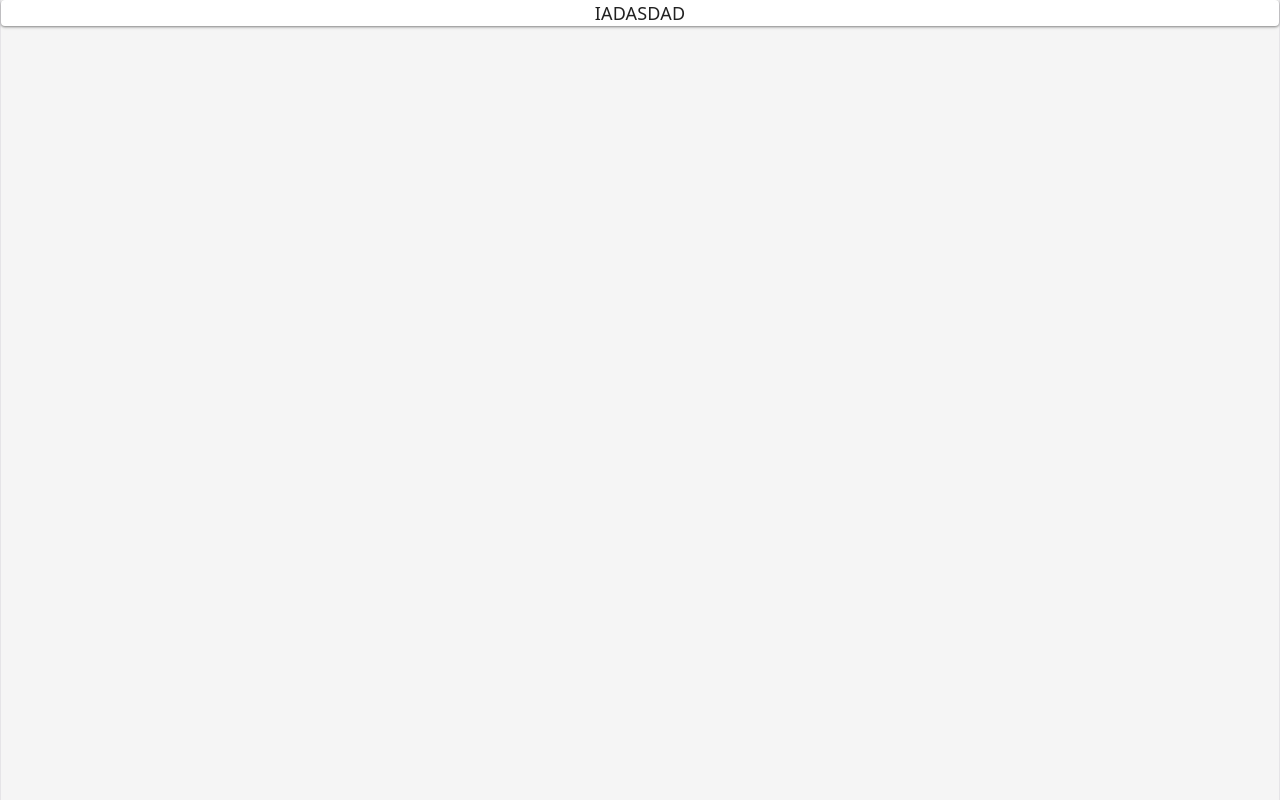
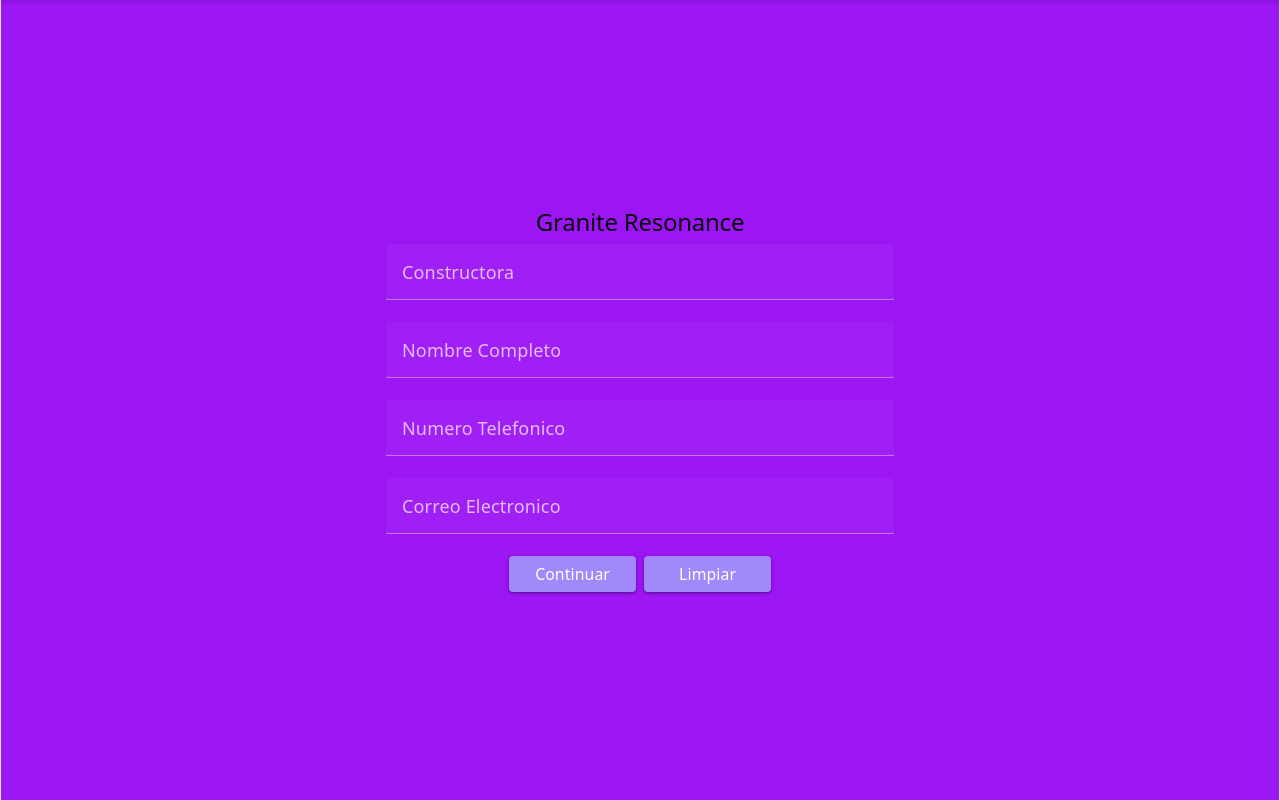
Before and after one commit to MachadoLuis/GestionConstruccionesFront, a Vue app: page /register in a window 1280 px wide. Before the commit this address had no page. Built offline with nearby package versions, Linux system fonts and the light colour scheme.

Commit message:
feat:Creacion de Register y Login

```diff
--- a/src/App.vue
+++ b/src/App.vue
@@ -15,7 +15,7 @@ const layout_component = computed(() => {
 
 </script>
 <template>
-  <v-app style="background-color:#F5F5F5">
+  <v-app>
     <component :is="layout_component">
       <RouterView/>
     </component>
--- /dev/null
+++ b/src/components/user_form.vue
@@ -0,0 +1,62 @@
+<script setup>
+import {useField, useForm} from "vee-validate"
+const {handleSubmit} = useForm({
+  validationSchema: {
+    username(value) {return value ? true : "El nombre de usuario es requerido"},
+    password(value) {
+      if(!value){
+        return "La contraseña de usuario es requerida"
+      }
+      const password_regex = /^(?=.*[0-9])(?=.*[!@#$%^&*()_+\-=\[\]{};':"\\|,.<>\/?]).{8,}$/
+      if(!password_regex.test(value)){
+        return 'La contraseña debe tener al menos 8 caracteres, un número y un carácter especial'
+      }
+      return true
+    },
+    confirm_password(value, context) {
+      if(!value){
+        return "Ingrese la contraseña de usuario"
+      }
+      const password = context.form.password
+      if(value !== password){
+        return "La contraseña no coincide"
+      }
+      return true
+    }
+  }
+})
+
+const user_name = useField('username')
+const user_password = useField('password')
+const confirm_password = useField('confirm_password')
+
+const submit = handleSubmit(values => {
+  console.log(values)
+})
+</script>
+
+<template>
+    <h2>Granite Resonance</h2>
+    <form @submit.prevent="submit">
+      <v-text-field
+          v-model="user_name.value.value"
+          :error-messages="user_name.errorMessage.value"
+          label="Usuario"
+      />
+      <v-text-field
+          v-model="user_password.value.value"
+          :error-messages="user_password.errorMessage.value"
+          label="Contraseña"
+      />
+      <v-text-field
+          v-model="confirm_password.value.value"
+          :error-messages="confirm_password.errorMessage.value"
+          label="Confirmar Contraseña"
+      />
+      <v-btn color="#A188FB" min-width="50%" type="submit">Registrar</v-btn>
+    </form>
+</template>
+
+<style scoped>
+
+</style>
--- /dev/null
+++ b/src/components/user_info_form.vue
@@ -0,0 +1,103 @@
+<script setup>
+import {useField, useForm} from "vee-validate";
+import {useRouter} from "vue-router";
+
+const emits = defineEmits(["form_success"])
+
+const {handleSubmit, handleReset} = useForm({
+  validationSchema:{
+    user_info_company(value) {
+      if(!value){
+        return 'Nombre de compañia o constructora es requerida'
+      }
+
+      const string_regex = /^[a-zA-ZáéíóúÁÉÍÓÚñÑ\s]+$/;
+
+      if(!string_regex.test(value)) {
+        return 'No se admiten numeros ni caracteres especiales'
+      }
+      return true
+    },
+    user_info_full_name(value) {
+      if(!value){
+        return 'Nombre completo del usuario es requerido'
+      }
+
+      const string_regex = /^[a-zA-ZáéíóúÁÉÍÓÚñÑ\s]+$/
+
+      if(!string_regex.test(value)) {
+        return 'No se admiten numeros ni caracteres especiales'
+      }
+      return true
+    },
+    user_info_phone(value) {
+      if(!value){
+        return 'Numero telefonico del usuario es requerido'
+      }
+
+      const phone_regex = /^\d{9}$/
+
+      if(!phone_regex.test(value)) {
+        return 'No se admiten numeros de mas de 9 digitos'
+      }
+      return true
+    },
+    user_info_email(value) {
+      if(!value){
+        return 'Correo electronico del usuario es requerido'
+      }
+
+      const email_regex = /^[a-zA-Z0-9._%+-]+@[a-zA-Z0-9.-]+\.[a-zA-Z]{2,}$/
+
+      if(!email_regex.test(value)) {
+        return 'No se admite este formato de correo electronico'
+      }
+      return true
+    }
+  }
+})
+
+const user_info_company = useField("user_info_company")
+const user_info_full_name = useField("user_info_full_name")
+const user_info_phone = useField("user_info_phone")
+const user_info_email = useField("user_info_email")
+
+const submit = handleSubmit(values => {
+  emits("form_success", true)
+})
+
+</script>
+
+<template>
+      <h2>Granite Resonance</h2>
+      <form @submit.prevent="submit">
+        <v-text-field
+            v-model="user_info_company.value.value"
+            :error-messages="user_info_company.errorMessage.value"
+            label="Constructora"
+        />
+        <v-text-field
+            v-model="user_info_full_name.value.value"
+            :error-messages="user_info_full_name.errorMessage.value"
+            label="Nombre Completo"
+        />
+        <v-text-field
+            v-model="user_info_phone.value.value"
+            :error-messages="user_info_phone.errorMessage.value"
+            label="Numero Telefonico"
+        />
+        <v-text-field
+            v-model="user_info_email.value.value"
+            :error-messages="user_info_email.errorMessage.value"
+            label="Correo Electronico"
+        />
+        <div class="d-flex justify-center ga-2" >
+          <v-btn color="#A188FB" min-width="25%" type="submit">Continuar</v-btn>
+          <v-btn color="#A188FB" min-width="25%" @click="handleReset">Limpiar</v-btn>
+        </div>
+      </form>
+</template>
+
+<style scoped>
+
+</style>
--- a/src/data/user.json
+++ b/src/data/user.json
@@ -1,21 +1,18 @@
 [
   {
     "id_user": 1,
-    "id_user_info": 1,
     "user_name": "luis28",
     "user_password": "hashed_machado28",
     "user_type": "OWNER"
   },
   {
     "id_user": 2,
-    "id_user_info": 2,
     "user_name": "eramirez.obra",
     "user_password": "hashed_elena2026",
     "user_type": "WORKER"
   },
   {
     "id_user": 3,
-    "id_user_info": 3,
     "user_name": "cmendoza.maestro",
     "user_password": "hashed_carlos99",
     "user_type": "WORKER"
--- a/src/layouts/horizontal_navbar_layout.vue
+++ b/src/layouts/horizontal_navbar_layout.vue
@@ -4,7 +4,6 @@
 
 <template>
   <v-card>
-    IADASDAD
   </v-card>
   <v-main>
     <RouterView/>
--- a/src/main.js
+++ b/src/main.js
@@ -4,9 +4,9 @@ import '@mdi/font/css/materialdesignicons.css'
 import App from './App.vue'
 import router from  './router'
 import 'vuetify/styles'
-import {createVuetify} from 'vuetify'
+import importVuetifyConfig from '@/plugins/vuetify.js'
 
 createApp(App)
     .use(router)
-    .use(createVuetify({}))
+    .use(importVuetifyConfig)
     .mount('#app')
--- a/src/pages/index.vue
+++ b/src/pages/index.vue
@@ -1,6 +1,9 @@
 <script setup>
 import {useRouter} from "vue-router";
 const router = useRouter();
+const go_to_login = () => {
+  router.push("/login");
+}
 const go_to_projects = () => {
   router.push("/projects");
 }
@@ -12,7 +15,7 @@ const go_to_projects = () => {
       <v-app-bar-title class="font-weight-bold" style="color:#F5F5F5">GraniteResonance</v-app-bar-title>
       <v-spacer></v-spacer>
       <template v-slot:append>
-        <v-btn variant="text" style="color:#F5F5F5">
+        <v-btn variant="text" style="color:#F5F5F5" @click="go_to_login">
           Cuenta Empresa
           <v-icon end>mdi-briefcase-account</v-icon>
         </v-btn>
--- /dev/null
+++ b/src/pages/login.vue
@@ -0,0 +1,66 @@
+<script setup>
+import {useField, useForm} from "vee-validate";
+import {onMounted, ref} from "vue";
+import user_json from "@/data/user.json"
+import {useRouter} from "vue-router";
+
+const router = useRouter()
+
+const users = ref([])
+const current_user = ref({})
+
+const {handleSubmit} = useForm({
+  validationSchema:{
+    user_name(value) {return value ? true: 'Usuario Obligatorio'},
+    user_password(value) {return value ? true: 'Contraseña Obligatoria'}
+  }
+})
+const user_name = useField('user_name')
+const user_password = useField('user_password')
+
+const submit = handleSubmit(values => {
+  current_user.value = users.value.find(u => u.user_name === values.user_name && u.user_password === values.user_password)
+  if(!current_user.value) {
+    console.log("No se encontro usuario")
+    return
+  }
+  console.log("Usuario actual: ", current_user.value)
+})
+
+const go_to_register = () => {
+  router.push("/register")
+}
+
+onMounted(() => {
+  users.value = user_json
+  console.log(users.value)
+})
+</script>
+
+<template>
+  <v-sheet class="fill-height d-flex" style="background-color:#9B16F3">
+    <v-container class="align-self-center d-flex flex-column ga-4" max-width="30rem">
+      <h2>Granite Resonance</h2>
+      <form @submit.prevent= "submit">
+        <v-text-field
+          v-model="user_name.value.value"
+          :error-messages="user_name.errorMessage.value"
+          label="Usuario"
+        />
+        <v-text-field
+            v-model="user_password.value.value"
+            :error-messages="user_password.errorMessage.value"
+            label="Contraseña"
+        />
+        <v-btn color="#A188FB" width="100%" type="submit" >Iniciar Sesion</v-btn>
+      </form>
+      <v-spacer></v-spacer>
+      <span>¿No cuentas con una cuenta?<span @click="go_to_register" style="cursor:pointer"> Registrate</span></span>
+    </v-container>
+  </v-sheet>
+
+</template>
+
+<style scoped>
+
+</style>
--- /dev/null
+++ b/src/pages/register.vue
@@ -0,0 +1,27 @@
+<script setup>
+import {computed, ref} from "vue";
+import UserInfoForm from '@/components/user_info_form.vue'
+import UserForm from '@/components/user_form.vue'
+
+const component = ref(UserInfoForm)
+
+
+const change_form = (bool) => {
+  if(!bool){
+    return
+  }
+  component.value=UserForm
+}
+</script>
+
+<template>
+  <v-sheet class="fill-height d-flex" style="background-color:#9B16F3">
+    <v-container class="align-self-center" max-width="30rem">
+      <component :is="component" @form_success="change_form"></component>
+    </v-container>
+  </v-sheet>
+</template>
+
+<style scoped>
+
+</style>
--- /dev/null
+++ b/src/plugins/vuetify.js
@@ -0,0 +1,16 @@
+import {createVuetify} from 'vuetify'
+
+export default createVuetify({
+    theme: {
+        defaultTheme: 'myCustomTheme',
+        themes: {
+            myCustomTheme: {
+                dark: true,
+                colors: {
+                    background: '#F5F5F5',
+                    error: '#ff8080'
+                },
+            },
+        },
+    },
+})
```
Also changed, not shown: src/data/user_info.json (+6 -6 lines), src/router/index.js (+8 -0 lines).
